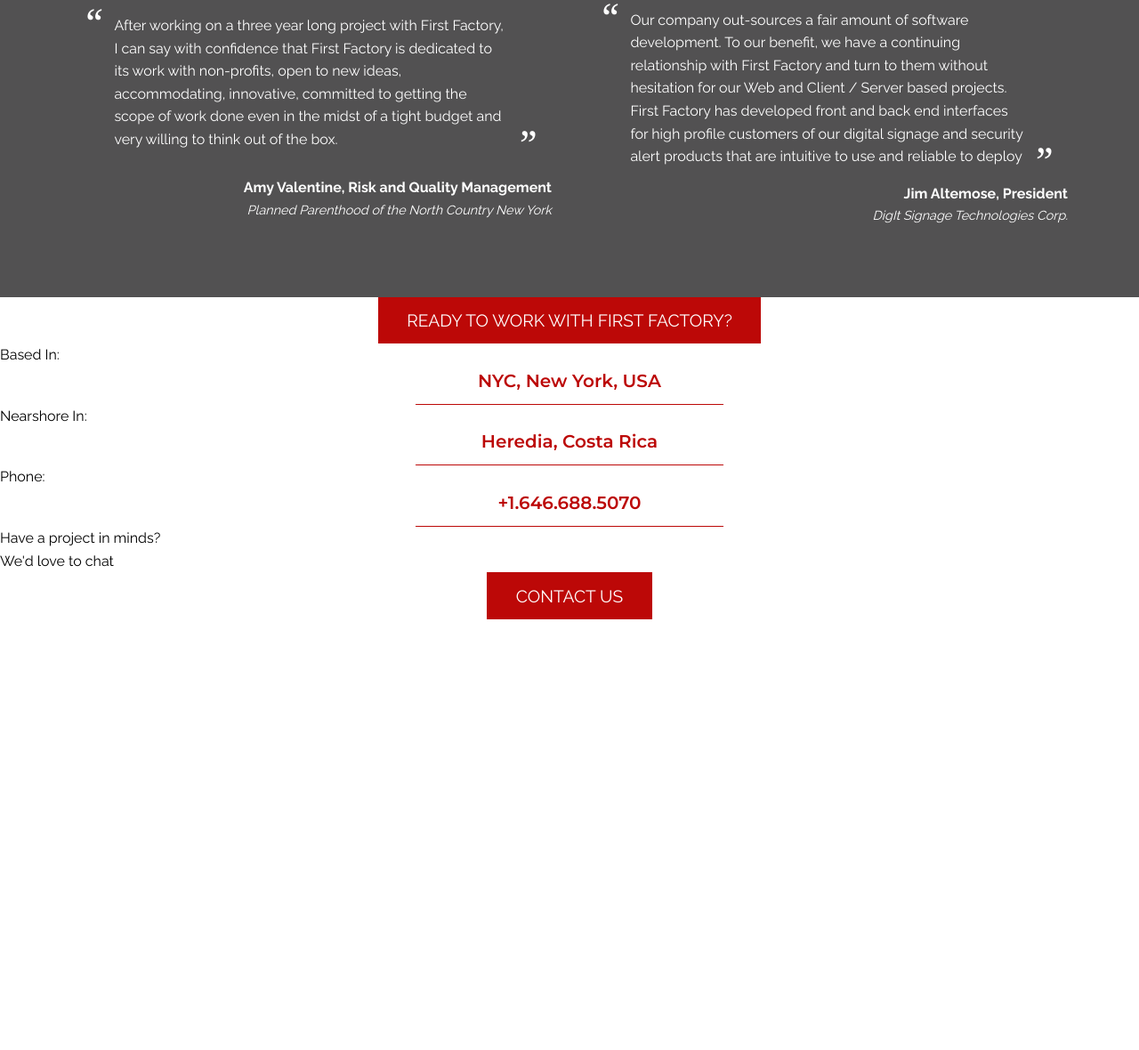
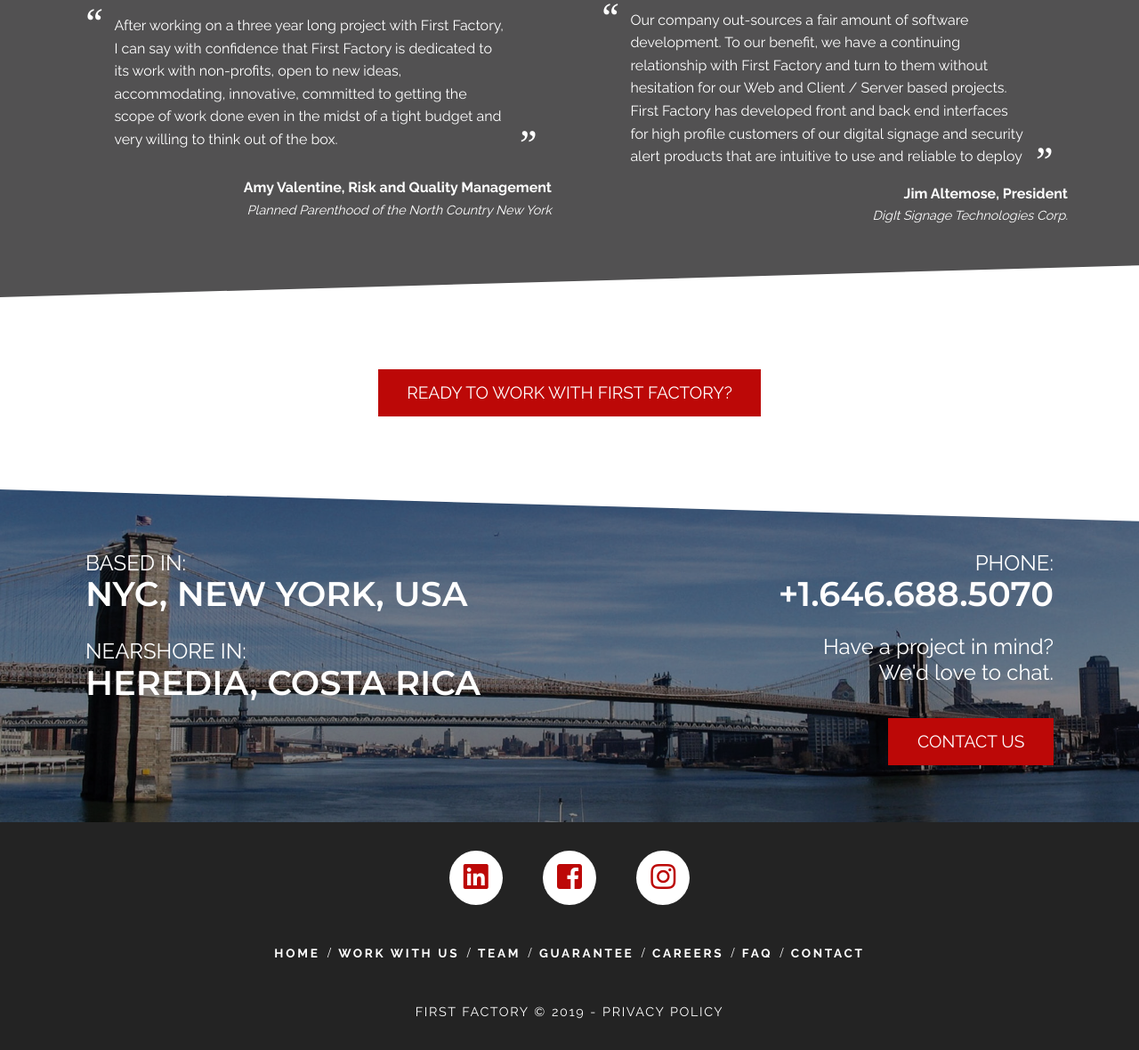
Before and after one commit to aosante/First-Factory-Landing-Replica, a PHP site: page /index.html in a window 1280 px wide. Shown: the part 4931-6111 px from the top of the page at 89% size. Before the commit the page ends 5627 px from the top, so only its background shows below. Run offline with PHP 8.4, Linux system fonts and the light colour scheme.

Commit message:
added footer and contact sections

```diff
--- a/css/app.css
+++ b/css/app.css
@@ -411,6 +411,8 @@ header {
       transform: translateY(-0.2em); }
       header .main-nav ul li {
         margin-left: 3em; }
+        header .main-nav ul li:hover {
+          color: lightblue; }
     header .main-nav .logo {
       flex: 2; }
       header .main-nav .logo img {
@@ -686,6 +688,138 @@ header {
         flex-direction: column;
         align-items: flex-end; }
 
+#contact {
+  color: white; }
+  #contact .cta {
+    height: 27vh;
+    display: flex;
+    justify-content: center;
+    align-items: center;
+    position: relative;
+    z-index: 7777; }
+    #contact .cta:before {
+      position: absolute;
+      content: '';
+      width: 100%;
+      height: 100%;
+      background-color: white;
+      top: 0;
+      right: 0;
+      bottom: 0;
+      left: 0;
+      transform-origin: top left;
+      transform: skewY(-1.6deg);
+      z-index: -1; }
+    #contact .cta:after {
+      position: absolute;
+      content: '';
+      width: 100%;
+      height: 100%;
+      background-color: white;
+      top: 0;
+      right: 0;
+      bottom: 0;
+      left: 0;
+      transform-origin: bottom left;
+      transform: skewY(1.6deg);
+      z-index: -1; }
+  #contact .contact-info {
+    background: black;
+    background-image: url("../img/bridge.jpg");
+    background-size: cover;
+    background-position: center;
+    background-color: rgba(82, 81, 82, 0.65);
+    background-blend-mode: multiply;
+    padding: 4em 0; }
+    #contact .contact-info .container {
+      display: flex;
+      justify-content: space-between;
+      width: 85%;
+      margin: 0 auto; }
+      #contact .contact-info .container .locations p {
+        text-transform: uppercase;
+        font-size: 1.5em; }
+      #contact .contact-info .container .locations h3 {
+        color: white;
+        text-transform: uppercase;
+        font-size: 2.4em;
+        text-align: left;
+        padding: 0;
+        transform: translateY(-0.4em); }
+        #contact .contact-info .container .locations h3:after {
+          all: unset; }
+      #contact .contact-info .container .contact .phone .p {
+        text-transform: uppercase;
+        font-size: 1.5em;
+        text-align: right; }
+      #contact .contact-info .container .contact .phone h3 {
+        color: white;
+        text-transform: uppercase;
+        font-size: 2.4em;
+        text-align: left;
+        padding: 0;
+        transform: translateY(-0.4em); }
+        #contact .contact-info .container .contact .phone h3:after {
+          all: unset; }
+      #contact .contact-info .container .contact .p-cta {
+        font-size: 1.5em;
+        text-align: right;
+        line-height: 1.2;
+        margin-bottom: 1.5em; }
+      #contact .contact-info .container .contact .btn {
+        float: right; }
+
+#footer {
+  height: 32vh;
+  background-color: #232323;
+  display: flex;
+  justify-content: center;
+  align-items: center; }
+  #footer .container {
+    height: 75%;
+    display: flex;
+    flex-direction: column;
+    justify-content: space-between; }
+    #footer .container .social ul {
+      display: flex;
+      justify-content: space-around;
+      width: 47%;
+      margin: 0 auto; }
+      #footer .container .social ul li {
+        background-color: white;
+        padding: .8em 1em;
+        border-radius: 50%; }
+        #footer .container .social ul li i {
+          font-size: 2em;
+          color: #bc0807; }
+    #footer .container .links {
+      color: white; }
+      #footer .container .links a {
+        text-decoration: none;
+        color: white;
+        text-transform: uppercase;
+        font-family: "Raleway", sans-serif;
+        font-size: .85em;
+        font-weight: 600;
+        letter-spacing: .2em;
+        padding: 0 .3em; }
+        #footer .container .links a:hover {
+          color: lightblue; }
+    #footer .container .copyright {
+      display: flex;
+      justify-content: center;
+      text-transform: uppercase;
+      color: white;
+      word-spacing: .05em;
+      letter-spacing: .1em; }
+      #footer .container .copyright p {
+        font-size: .9em; }
+        #footer .container .copyright p a {
+          text-decoration: none;
+          color: white; }
+          #footer .container .copyright p a:hover {
+            color: lightblue; }
+
 .btn {
   background-color: #bc0807;
   padding: .8em 1.7em;
@@ -696,6 +830,6 @@ header {
   font-size: 1.2em;
   transition: transform 200ms; }
   .btn:hover {
-    transform: scale(1.06);
+    transform: scale(1.04);
     border: 1px solid white;
     cursor: pointer; }
--- a/index.html
+++ b/index.html
@@ -4,6 +4,12 @@
     <meta charset="UTF-8" />
     <meta name="viewport" content="width=device-width, initial-scale=1.0" />
     <meta http-equiv="X-UA-Compatible" content="ie=edge" />
+    <link
+      rel="stylesheet"
+      href="https://use.fontawesome.com/releases/v5.7.2/css/all.css"
+      integrity="sha384-fnmOCqbTlWIlj8LyTjo7mOUStjsKC4pOpQbqyi7RrhN7udi9RwhKkMHpvLbHG9Sr"
+      crossorigin="anonymous"
+    />
     <link rel="stylesheet" href="./css/app.css" />
     <title>First Factory Replica</title>
   </head>
@@ -368,6 +374,7 @@
           <button class="btn">Ready To Work With First Factory?</button>
         </div>
         <div class="contact-info">
+          <div class="container">
             <div class="locations">
               <div class="ny">
                 <p>Based In:</p>
@@ -380,18 +387,39 @@
             </div>
             <div class="contact">
               <div class="phone">
-              <p>Phone:</p>
+                <p class="p">Phone:</p>
                 <h3>+1.646.688.5070</h3>
               </div>
-            <p>
-              Have a project in minds? <br />
-              We'd love to chat
+              <p class="p-cta">
+                Have a project in mind?<br />
+                We'd love to chat.
               </p>
               <button class="btn">Contact Us</button>
             </div>
           </div>
+        </div>
       </section>
     </main>
+    <footer id="footer">
+      <div class="container">
+        <div class="social">
+          <ul>
+            <li><i class="fab fa-linkedin"></i></li>
+            <li><i class="fab fa-facebook-square"></i></li>
+            <li><i class="fab fa-instagram"></i></li>
+          </ul>
+        </div>
+        <div class="links">
+          <a href="#">Home</a> / <a href="#">Work With Us</a> /
+          <a href="#">Team</a> / <a href="#">Guarantee</a> /
+          <a href="#">Careers</a> / <a href="#">FAQ</a> /
+          <a href="#">Contact</a>
+        </div>
+        <div class="copyright">
+          <p>First Factory &copy; 2019 - <a href="#">Privacy Policy</a></p>
+        </div>
+      </div>
+    </footer>
     <script src="https://cdnjs.cloudflare.com/ajax/libs/lodash.js/4.17.11/lodash.min.js"></script>
     <script src="./js/app.js"></script>
   </body>
--- a/js/app.js
+++ b/js/app.js
@@ -1,5 +1,5 @@
 const nav = document.querySelector('.main-nav');
-window.addEventListener('scroll', addGreyBG);
+window.addEventListener('scroll', _.throttle(addGreyBG, 20));
 
 function addGreyBG() {
   if (window.scrollY > 5) {
--- a/sass/app.sass
+++ b/sass/app.sass
@@ -16,5 +16,7 @@
 @import layout/ff_image
 @import layout/trust_us
 @import layout/testimonials
+@import layout/contact
+@import layout/footer
 //5.Components
 @import components/buttons
--- a/sass/components/_buttons.sass
+++ b/sass/components/_buttons.sass
@@ -8,6 +8,6 @@
     font-size: 1.2em
     transition: transform 200ms
     &:hover
-        transform: scale(1.06)
+        transform: scale(1.04)
         border: 1px solid $white
         cursor: pointer
--- /dev/null
+++ b/sass/layout/_contact.sass
@@ -0,0 +1,83 @@
+#contact
+    color: $white
+    .cta
+        height: 27vh
+        display: flex
+        justify-content: center
+        align-items: center
+        position: relative
+        z-index: 7777
+        &:before
+            position: absolute
+            content: ''
+            width: 100%
+            height: 100%
+            background-color: $white
+            top: 0
+            right: 0
+            bottom: 0
+            left: 0
+            transform-origin: top left
+            transform: skewY(-1.6deg)
+            z-index: -1
+        &:after
+            position: absolute
+            content: ''
+            width: 100%
+            height: 100%
+            background-color: $white
+            top: 0
+            right: 0
+            bottom: 0
+            left: 0
+            transform-origin: bottom left
+            transform: skewY(1.6deg)
+            z-index: -1
+    .contact-info
+        background: black
+        background-image: url('../img/bridge.jpg')
+        background-size: cover
+        background-position: center
+        background-color: rgba(#525152, .65)
+        background-blend-mode: multiply
+        padding: 4em 0
+        .container
+            display: flex
+            justify-content: space-between
+            width: 85%
+            margin: 0 auto
+            .locations
+                p
+                    text-transform: uppercase
+                    font-size: 1.5em
+                h3
+                    color: $white
+                    text-transform: uppercase
+                    font-size: 2.4em
+                    text-align: left
+                    padding: 0
+                    transform: translateY(-.4em)
+                    &:after
+                        all: unset
+            .contact
+                .phone
+                    .p
+                        text-transform: uppercase
+                        font-size: 1.5em
+                        text-align: right
+                    h3
+                        color: $white
+                        text-transform: uppercase
+                        font-size: 2.4em
+                        text-align: left
+                        padding: 0
+                        transform: translateY(-.4em)
+                        &:after
+                            all: unset
+                .p-cta
+                    font-size: 1.5em
+                    text-align: right
+                    line-height: 1.2
+                    margin-bottom: 1.5em
+                .btn
+                    float: right
--- /dev/null
+++ b/sass/layout/_footer.sass
@@ -0,0 +1,50 @@
+#footer
+    height: 32vh
+    background-color: $secondary
+    display: flex
+    justify-content: center
+    align-items: center
+    .container
+        height: 75%
+        display: flex
+        flex-direction: column
+        justify-content: space-between
+        .social ul
+            display: flex
+            justify-content: space-around
+            width: 47%
+            margin: 0 auto
+            li
+                background-color: $white
+                padding: .8em 1em
+                border-radius: 50%
+                i
+                    font-size: 2em
+                    color: $main
+        .links
+            color: $white
+            a
+                text-decoration: none
+                color: $white
+                text-transform: uppercase
+                font-family: $font-r
+                font-size: .85em
+                font-weight: $font-bold
+                letter-spacing: .2em
+                padding: 0 .3em
+                &:hover
+                    color: lightblue
+        .copyright
+            display: flex
+            justify-content: center
+            text-transform: uppercase
+            color: $white
+            word-spacing: .05em
+            letter-spacing: .1em
+            p
+                font-size: .9em
+                a
+                    text-decoration: none
+                    color: $white
+                    &:hover
+                        color: lightblue
--- a/sass/layout/_hero.sass
+++ b/sass/layout/_hero.sass
@@ -23,6 +23,8 @@ header
             transform: translateY(-.2em)
             li
                 margin-left: 3em
+                &:hover
+                    color: lightblue
         .logo
             flex: 2
             img
```
Also changed, not shown: sass/base/_typography.sass (line endings or trailing spaces). Lines whose indentation alone changed are shown as unchanged.
